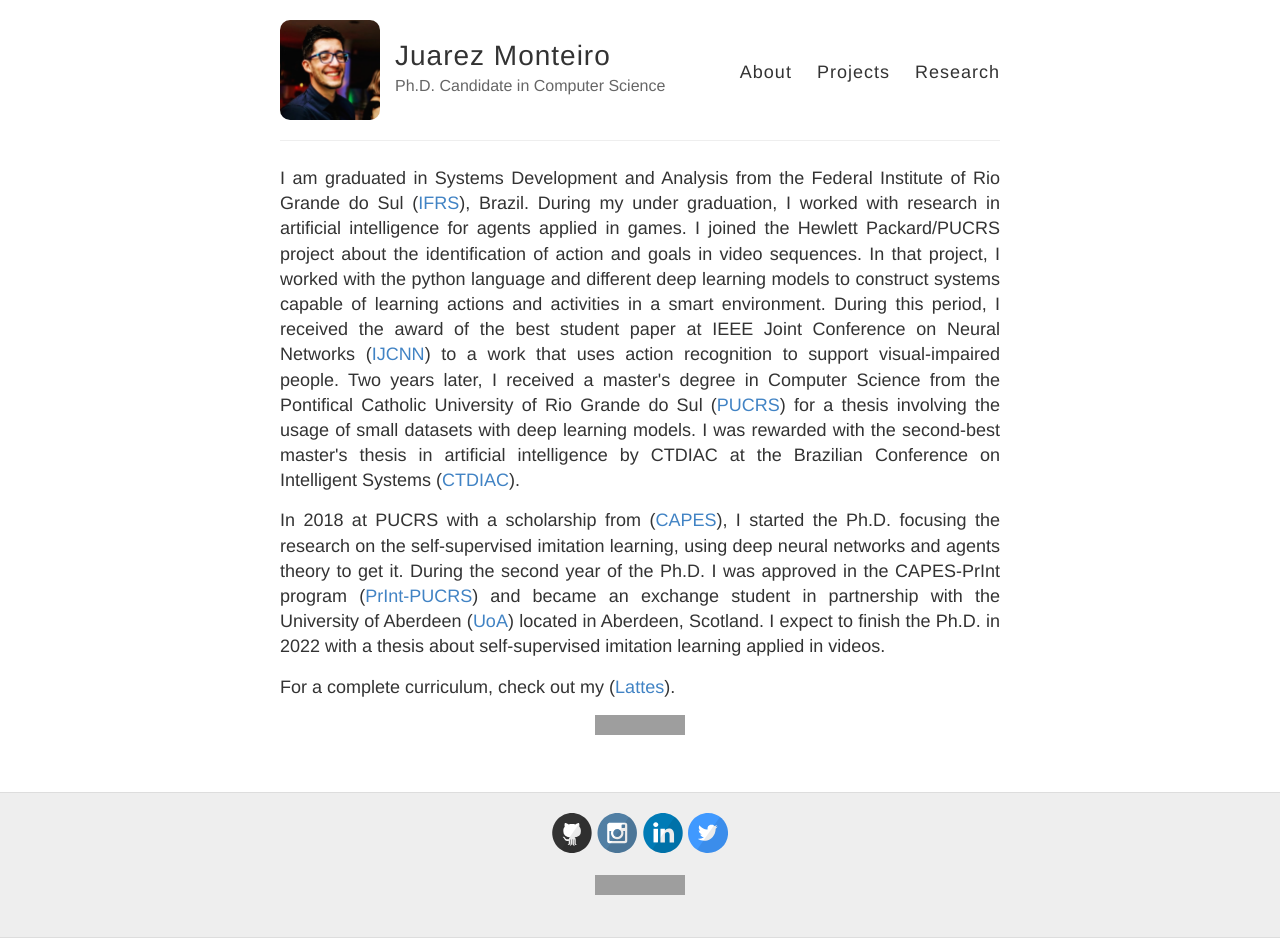
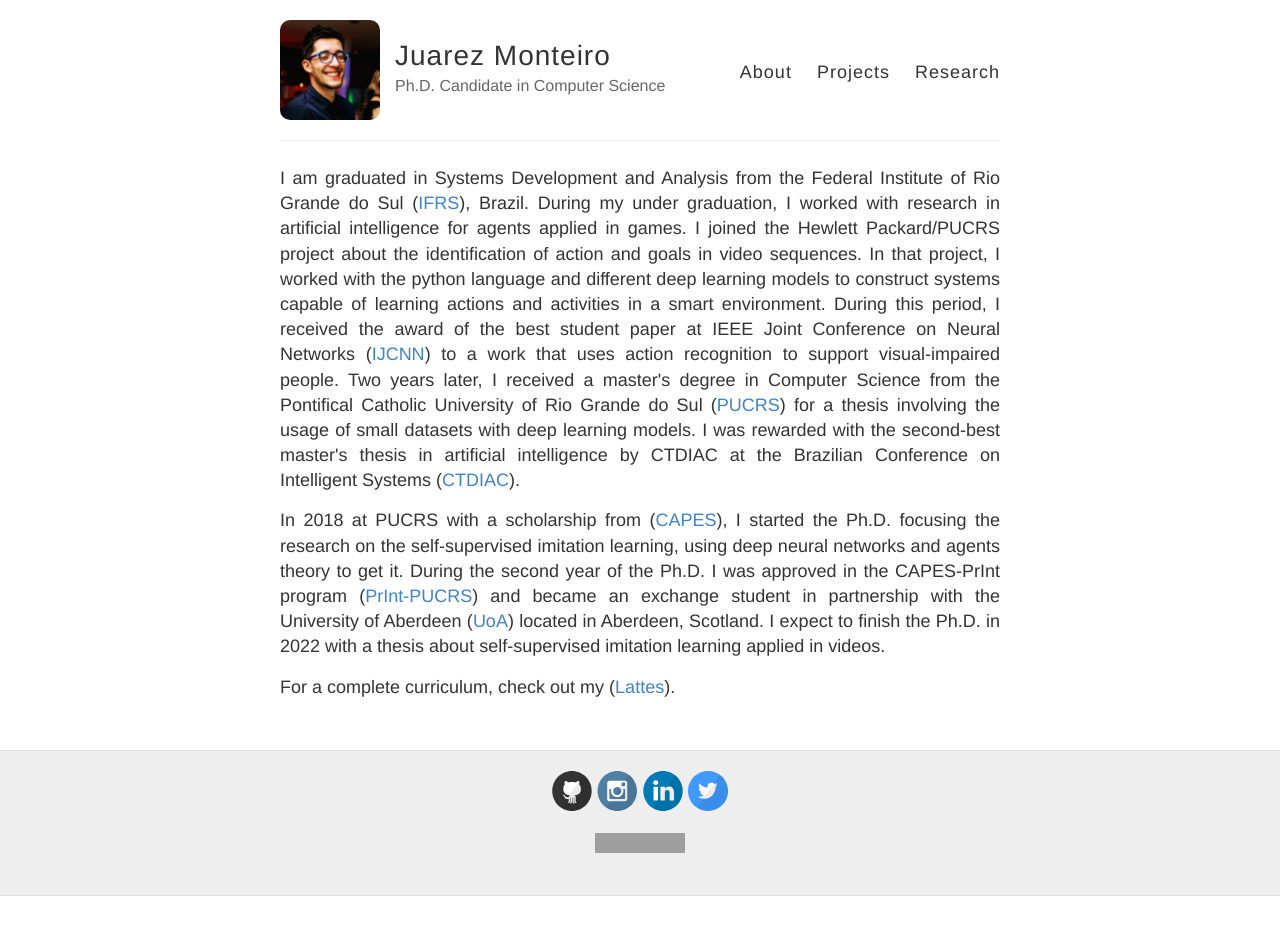
Before and after one commit to jrzmnt/jrzmnt.github.io, a Jekyll site: the page built from index.html, in a window 1280 px wide. Built offline with Jekyll 4.4.1, drawn with Linux system fonts in a browser that asks for light colours; after the commit the page ends 900 px from its top, so only the background shows below that; grey boxes are pictures that could not be loaded.

Commit message:
update index.html removing hits tag

```diff
--- a/index.html
+++ b/index.html
@@ -35,7 +35,3 @@ layout: default
     For a complete curriculum, check out my (<a href="http://lattes.cnpq.br/6307746290114554">Lattes</a>).
     <!--For a brief description, check out my [CV](data/cv.pdf)-->
 </p>
-
-<p align='center'>
-<img src="https://hits.seeyoufarm.com/api/count/incr/badge.svg?url=https://jrzmnt.github.io/" alt="Hits" />
-</p>
```
